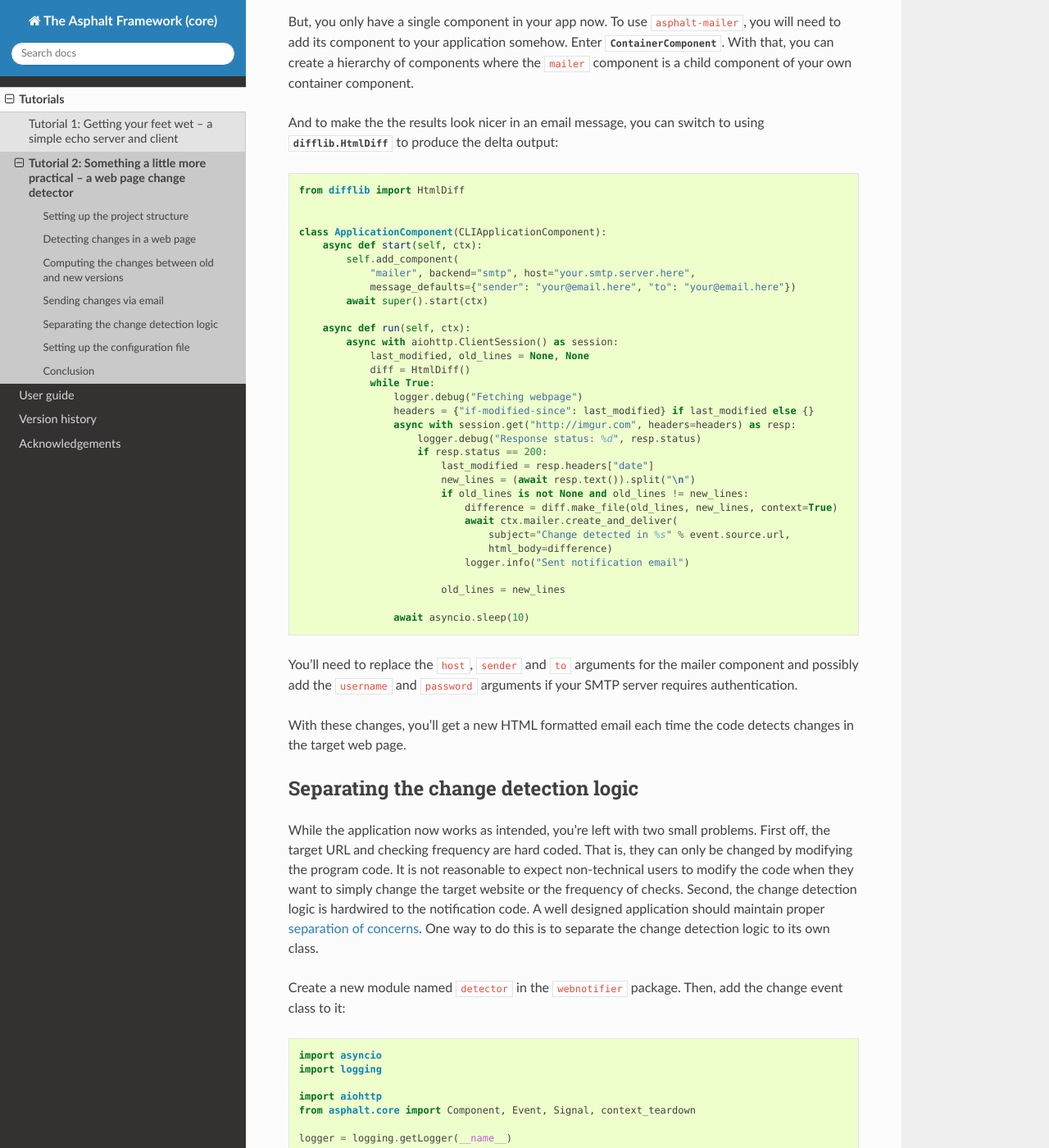
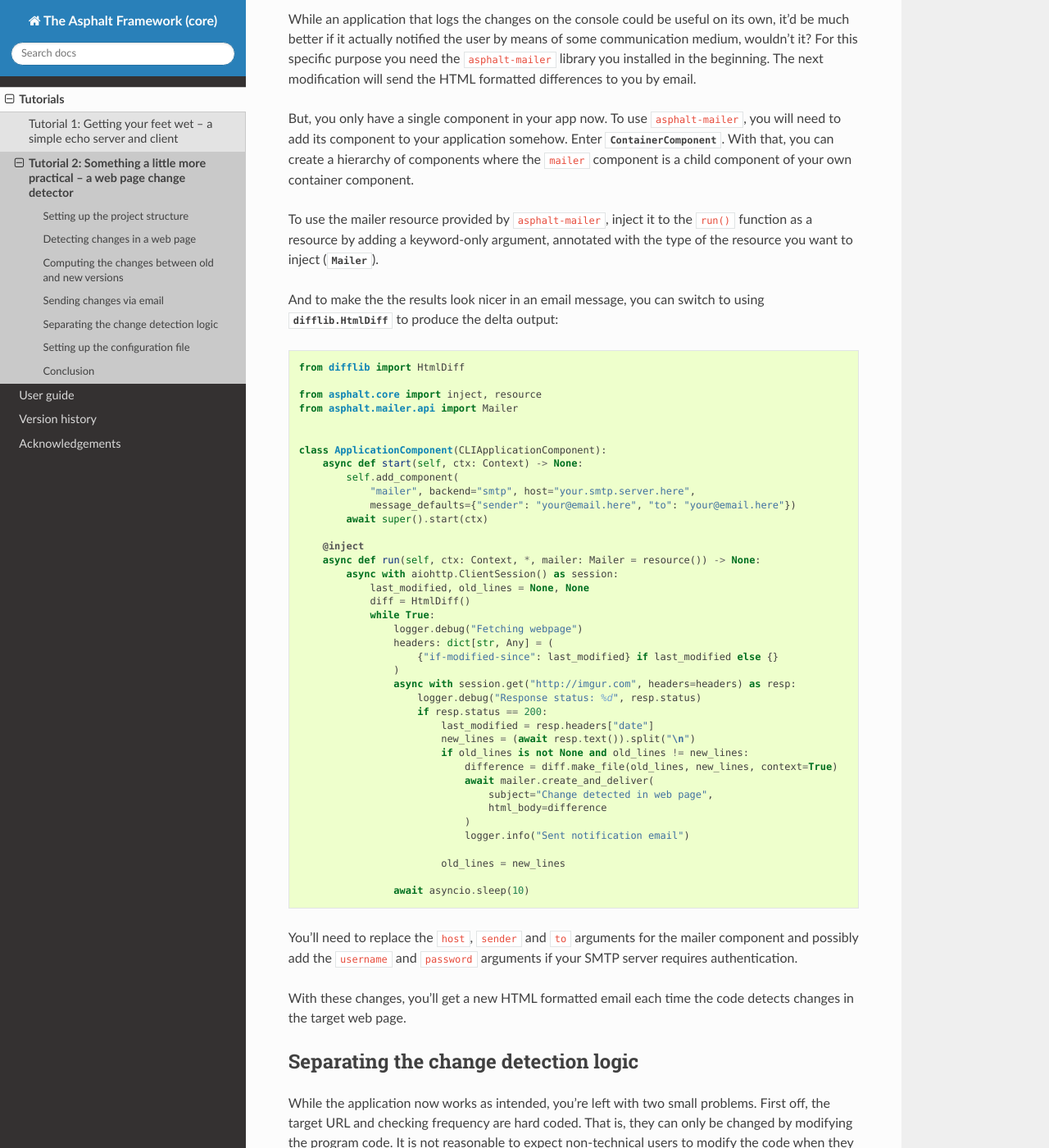
Before and after one commit to asphalt-framework/asphalt, a Sphinx documentation site: the page built from docs/tutorials/webnotifier.rst, in a window 1280 px wide and 1400 px high, scrolled down 2824 px. Shown: the whole window at 82% size. Built offline with Sphinx 7.4.7 and the Read the Docs theme 2.0.0, drawn with Linux system fonts in a browser that asks for light colours; the version number could not be read and is left out; some of the changed text lies outside the part shown.

Commit message:
Updated the web notifier tutorial
It now uses dependency injection and drops the use of context attributes.
Missing type annotations were added and one instance of ctx.loop.create_task() was replaced with asyncio.create_task().

```diff
--- a/docs/tutorials/webnotifier.rst
+++ b/docs/tutorials/webnotifier.rst
@@ -32,17 +32,20 @@
 The first task is to set up a loop that periodically retrieves the web page. For that, you can
 adapt code from the `aiohttp HTTP client tutorial`_::
 
+    from __future__ import annotations
+
     import asyncio
     import logging
+    from typing import Any
 
     import aiohttp
-    from asphalt.core import CLIApplicationComponent, run_application
+    from asphalt.core import CLIApplicationComponent, Context, run_application
 
     logger = logging.getLogger(__name__)
 
 
     class ApplicationComponent(CLIApplicationComponent):
-        async def run(self, ctx):
+        async def run(self, ctx: Context) -> None:
             async with aiohttp.ClientSession() as session:
                 while True:
                     async with session.get("http://imgur.com") as resp:
@@ -66,11 +69,13 @@
 So, modify the code as follows::
 
     class ApplicationComponent(CLIApplicationComponent):
-        async def run(self, ctx):
+        async def run(self, ctx: Context) -> None:
             last_modified = None
             async with aiohttp.ClientSession() as session:
                 while True:
-                    headers = {"if-modified-since": last_modified} if last_modified else {}
+                    headers: dict[str, Any] = (
+                        {"if-modified-since": last_modified} if last_modified else {}
+                    )
                     async with session.get("http://imgur.com", headers=headers) as resp:
                         logger.debug("Response status: %d", resp.status)
                         if resp.status == 200:
@@ -99,12 +104,14 @@
 
 
     class ApplicationComponent(CLIApplicationComponent):
-        async def run(self, ctx):
+        async def run(self, ctx: Context) -> None:
             async with aiohttp.ClientSession() as session:
                 last_modified, old_lines = None, None
                 while True:
                     logger.debug("Fetching webpage")
-                    headers = {"if-modified-since": last_modified} if last_modified else {}
+                    headers: dict[str, Any] = (
+                        {"if-modified-since": last_modified} if last_modified else {}
+                    )
                     async with session.get("http://imgur.com", headers=headers) as resp:
                         logger.debug("Response status: %d", resp.status)
                         if resp.status == 200:
@@ -136,26 +143,36 @@
 :class:`~asphalt.core.component.ContainerComponent`. With that, you can create a hierarchy of
 components where the ``mailer`` component is a child component of your own container component.
 
+To use the mailer resource provided by ``asphalt-mailer``, inject it to the ``run()``
+function as a resource by adding a keyword-only argument, annotated with the type of
+the resource you want to inject (:class:`~asphalt.mailer.api.Mailer`).
+
 And to make the the results look nicer in an email message, you can switch to using
 :class:`difflib.HtmlDiff` to produce the delta output::
 
     from difflib import HtmlDiff
 
+    from asphalt.core import inject, resource
+    from asphalt.mailer.api import Mailer
+
 
     class ApplicationComponent(CLIApplicationComponent):
-        async def start(self, ctx):
+        async def start(self, ctx: Context) -> None:
             self.add_component(
                 "mailer", backend="smtp", host="your.smtp.server.here",
                 message_defaults={"sender": "your@email.here", "to": "your@email.here"})
             await super().start(ctx)
 
-        async def run(self, ctx):
+        @inject
+        async def run(self, ctx: Context, *, mailer: Mailer = resource()) -> None:
             async with aiohttp.ClientSession() as session:
                 last_modified, old_lines = None, None
                 diff = HtmlDiff()
                 while True:
                     logger.debug("Fetching webpage")
-                    headers = {"if-modified-since": last_modified} if last_modified else {}
+                    headers: dict[str, Any] = (
+                        {"if-modified-since": last_modified} if last_modified else {}
+                    )
                     async with session.get("http://imgur.com", headers=headers) as resp:
                         logger.debug("Response status: %d", resp.status)
                         if resp.status == 200:
@@ -163,9 +180,10 @@
                             new_lines = (await resp.text()).split("\n")
                             if old_lines is not None and old_lines != new_lines:
                                 difference = diff.make_file(old_lines, new_lines, context=True)
-                                await ctx.mailer.create_and_deliver(
-                                    subject="Change detected in %s" % event.source.url,
-                                    html_body=difference)
+                                await mailer.create_and_deliver(
+                                    subject="Change detected in web page",
+                                    html_body=difference
+                                )
                                 logger.info("Sent notification email")
 
                             old_lines = new_lines
@@ -197,7 +215,7 @@
     import logging
 
     import aiohttp
-    from asphalt.core import Component, Event, Signal, context_teardown
+    from asphalt.core import Component, Context, Event, Signal, context_teardown
 
     logger = logging.getLogger(__name__)
 
@@ -217,16 +235,18 @@
     class Detector:
         changed = Signal(WebPageChangeEvent)
 
-        def __init__(self, url, delay):
+        def __init__(self, url: str, delay: float):
             self.url = url
             self.delay = delay
 
-        async def run(self):
+        async def run(self) -> None:
             async with aiohttp.ClientSession() as session:
                 last_modified, old_lines = None, None
                 while True:
                     logger.debug("Fetching contents of %s", self.url)
-                    headers = {"if-modified-since": last_modified} if last_modified else {}
+                    headers: dict[str, Any] = (
+                        {"if-modified-since": last_modified} if last_modified else {}
+                    )
                     async with session.get(self.url, headers=headers) as resp:
                         logger.debug("Response status: %d", resp.status)
                         if resp.status == 200:
@@ -248,15 +268,15 @@
 Asphalt application::
 
     class ChangeDetectorComponent(Component):
-        def __init__(self, url, delay=10):
+        def __init__(self, url: str, delay: float = 10):
             self.url = url
             self.delay = delay
 
         @context_teardown
-        async def start(self, ctx):
+        async def start(self, ctx: Context) -> None:
             detector = Detector(self.url, self.delay)
-            ctx.add_resource(detector, context_attr='detector')
-            task = ctx.loop.create_task(detector.run())
+            ctx.add_resource(detector)
+            task = asyncio.create_task(detector.run())
             logging.info('Started web page change detector for url "%s" with a delay of %d seconds',
                          self.url, self.delay)
 
@@ -285,13 +305,24 @@
                 message_defaults={"sender": "your@email.here", "to": "your@email.here"})
             await super().start(ctx)
 
-        async def run(self, ctx):
+        @inject
+        async def run(
+            self,
+            ctx: Context,
+            *,
+            mailer: Mailer = resource(),
+            detector: Detector = resource(),
+        ):
             diff = HtmlDiff()
-            async with aclosing(ctx.detector.changed.stream_events()) as stream:
+            async with aclosing(detector.changed.stream_events()) as stream:
                 async for event in stream:
-                    difference = diff.make_file(event.old_lines, event.new_lines, context=True)
-                    await ctx.mailer.create_and_deliver(
-                        subject="Change detected in %s" % event.source.url, html_body=difference)
+                    difference = diff.make_file(
+                        event.old_lines, event.new_lines, context=True
+                    )
+                    await mailer.create_and_deliver(
+                        subject=f"Change detected in {event.source.url}",
+                        html_body=difference,
+                    )
                     logger.info("Sent notification email")
 
 The main application component will now use the detector resource added by
```
Also changed, not shown: other parts of docs/tutorials/webnotifier.rst (+1 -1 lines), 2 other files.
